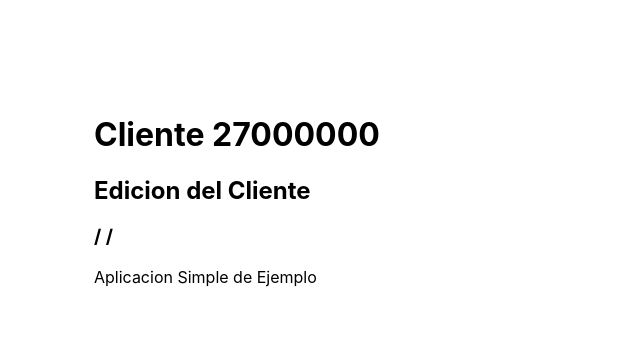
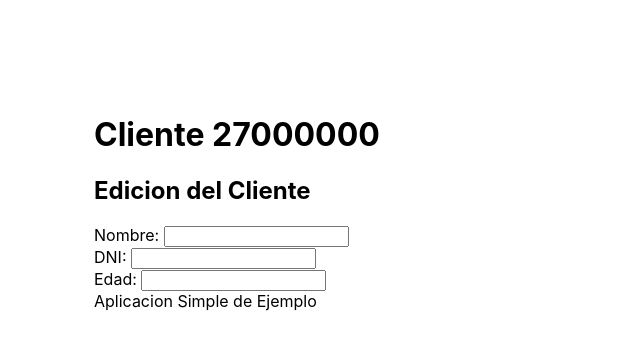
Before and after one commit to Sacks-Lucas/customers-app, a React (Create React App) app: page /customers/27000000/edit in a window 1280 px wide. Shown: the top 350 px of the page, without its empty margins (0-640 px from the left). Built offline with nearby package versions, Linux system fonts and the light colour scheme.

Commit message:
Seccion 38. Video 500, primeras cosas ReduxForm

```diff
--- a/package.json
+++ b/package.json
@@ -13,6 +13,7 @@
     "react-scripts": "4.0.3",
     "redux": "^4.1.0",
     "redux-actions": "^2.6.5",
+    "redux-form": "^8.3.7",
     "redux-promise": "^0.6.0",
     "reselect": "^4.0.0",
     "web-vitals": "^1.1.2"
--- a/src/App.js
+++ b/src/App.js
@@ -1,6 +1,7 @@
 import { Component } from 'react';
 import { Switch , BrowserRouter as Router, Route} from 'react-router-dom'
 import './App.css';
+// import CustomerEdit from './components/CustomerEdit';
 import CustomerContainer from './containers/CustomerContainer';
 import CustomersContainer from './containers/CustomersContainer';
 import HomeContainer from './containers/HomeContainer';
@@ -15,7 +16,7 @@
           <Switch>
             <Route path="/customers/new" component={this.renderCustomerNewContainer}/>
             <Route path="/customers/:dni" render={props => <CustomerContainer dni={props.match.params.dni}/>}/>
-            <Route path="/customers" component={CustomersContainer}/>
+            <Route exact path="/customers" component={CustomersContainer}/>
             <Route exact path="/" component={HomeContainer}/>
           </Switch>
         </div>
--- a/src/components/CustomerData.js
+++ b/src/components/CustomerData.js
@@ -16,7 +16,8 @@
 
 CustomerData.propTypes = {
     name: PropTypes.string.isRequired,
-    dni: PropTypes.number.isRequired,
+    // dni: PropTypes.number.isRequired,
+    dni: PropTypes.string.isRequired,
     edad:PropTypes.number,
 }
 
--- a/src/components/CustomerEdit.js
+++ b/src/components/CustomerEdit.js
@@ -1,11 +1,26 @@
 import React from 'react'
 import PropTypes from 'prop-types'
+import { reduxForm, Field } from 'redux-form'
+import { connect } from 'react-redux'
 
-const CustomerEdit = ({name,dni,age}) => {
+const CustomerEdit = ({name,age,dni}) => {
     return (
         <div>
             <h2>Edicion del Cliente</h2>
-            <h3>{name} / {dni} / {age}</h3>
+            <form action="">
+                <div>
+                    <label htmlFor="name">Nombre: </label>
+                    <Field name="name" component="input" type="text"></Field>
+                </div>
+                <div>
+                    <label htmlFor="dni">DNI: </label>
+                    <Field name="dni" component="input" type="text"></Field>
+                </div>
+                <div>
+                    <label htmlFor="age">Edad: </label>
+                    <Field name="age" component="input" type="number"></Field>
+                </div>
+            </form>
         </div>
     )
 }
@@ -13,8 +28,16 @@
 CustomerEdit.propTypes = {
     name:PropTypes.string,
     dni:PropTypes.string,
-    // dni:PropTypes.number,
     age:PropTypes.number,
 }
 
-export default CustomerEdit
+const mapStateToProps= (state, props) =>({
+    initialValues:props
+})
+const mapDispatchToProps= () => ({})
+
+const CustomerEditForm = reduxForm({form: 'CustomerEdit'})(CustomerEdit)
+
+export default connect(mapStateToProps,mapDispatchToProps) (CustomerEditForm)
+
+// export default connect(mapStateToProps,mapDispatchToProps) (reduxForm({form: 'CustomerEdit'})(CustomerEdit))
--- a/src/containers/CustomerContainer.js
+++ b/src/containers/CustomerContainer.js
@@ -15,7 +15,8 @@
     renderBody = () => (
         <Route path="/customers/:dni/edit" children={
             ({match}) => {
-                const CustomerControl= match ? CustomerEdit: CustomerData
+                console.log(match)
+                const CustomerControl= match ? CustomerEdit : CustomerData
                 return <CustomerControl {...this.props.customer}/>
             }
         }/>
@@ -36,6 +37,6 @@
 const mapStateToProps = (state,props) => ({
     customer: getCustomerByDni(state,props)
 })
-const mapDispatchToProps= () => null
+const mapDispatchToProps= () => ({})
 
 export default connect(mapStateToProps,mapDispatchToProps)(CustomerContainer)
--- a/src/containers/CustomersContainer.js
+++ b/src/containers/CustomersContainer.js
@@ -17,27 +17,22 @@
     handleAddNew = () =>{
         this.props.history.push('/customers/new')
     }
-    renderBody = customers =>{
+    renderBody = customers =>(
         <React.Fragment>
-            <CustomersList customers={customers} urlPath={'customer/'}></CustomersList>
+            <CustomersList customers={customers} urlPath={'customers/'}></CustomersList>
             <CustomersActions>
                 <button onClick={this.handleAddNew}>Nuevo Cliente</button>
             </CustomersActions>
         </React.Fragment>
-    }/*Me falla este metodo*/
+    )
 
     render() {
+        const {customers}=this.props
         return (
             <div>
                 <AppFrame header="Listado de Clientes"
                             body={
-                                // this.renderBody(customers)
-                                <React.Fragment>
-                                    <CustomersList customers={this.props.customers} urlPath={'customer/'}></CustomersList>
-                                    <CustomersActions>
-                                        <button onClick={this.handleAddNew}>Nuevo Cliente</button>
-                                    </CustomersActions>
-                                </React.Fragment>
+                                this.renderBody(customers)
                             }>
                 </AppFrame>
             </div>
--- a/src/reducers/index.js
+++ b/src/reducers/index.js
@@ -1,6 +1,8 @@
 import { combineReducers } from "redux";
 import {customers} from './customers'
+import {reducer as reduxForm} from 'redux-form'
 
 export default combineReducers({
-    customers
+    customers,
+    form: reduxForm
 })
```
Also changed, not shown: 1 other file (tests, documents, lock files or other folders).
